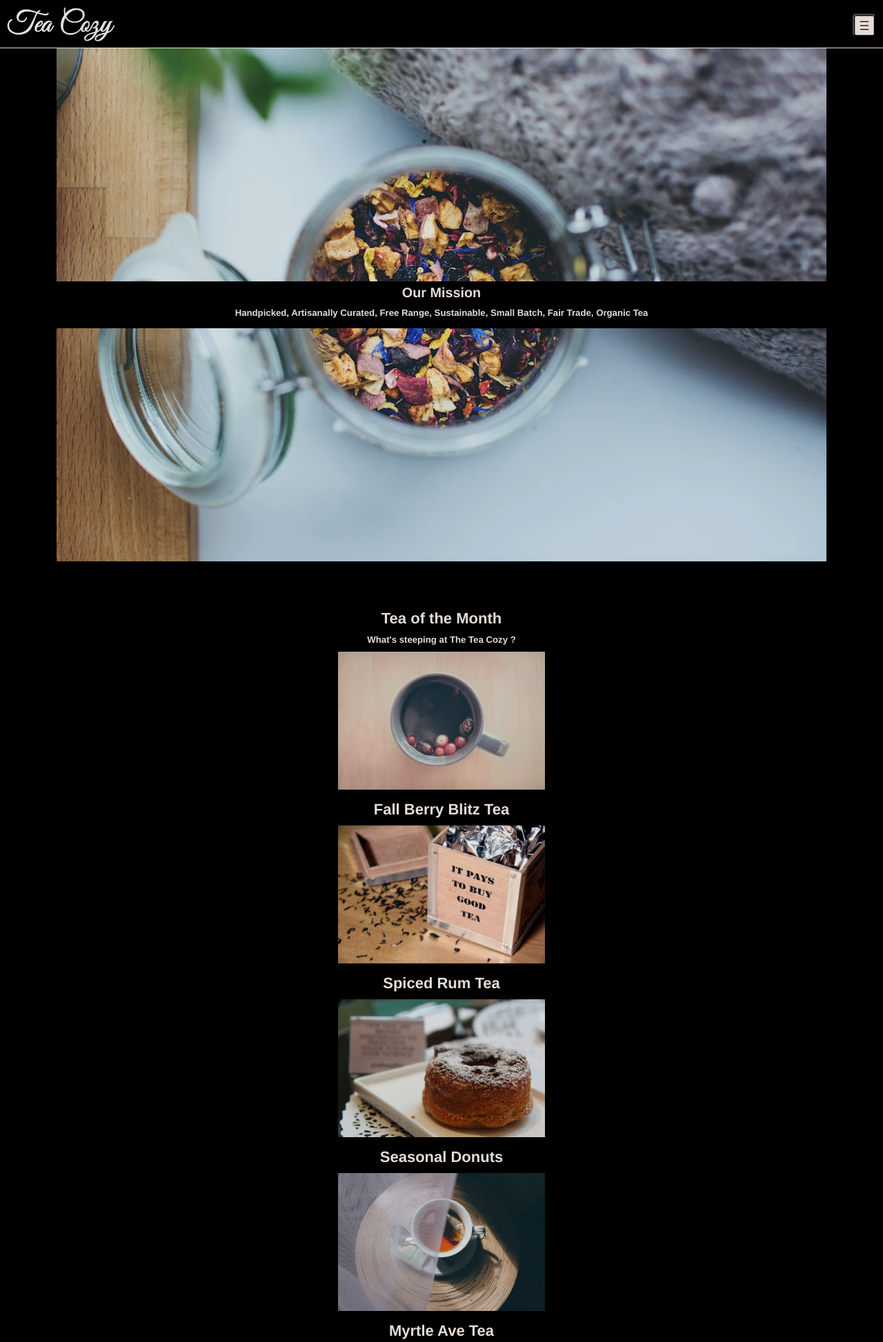
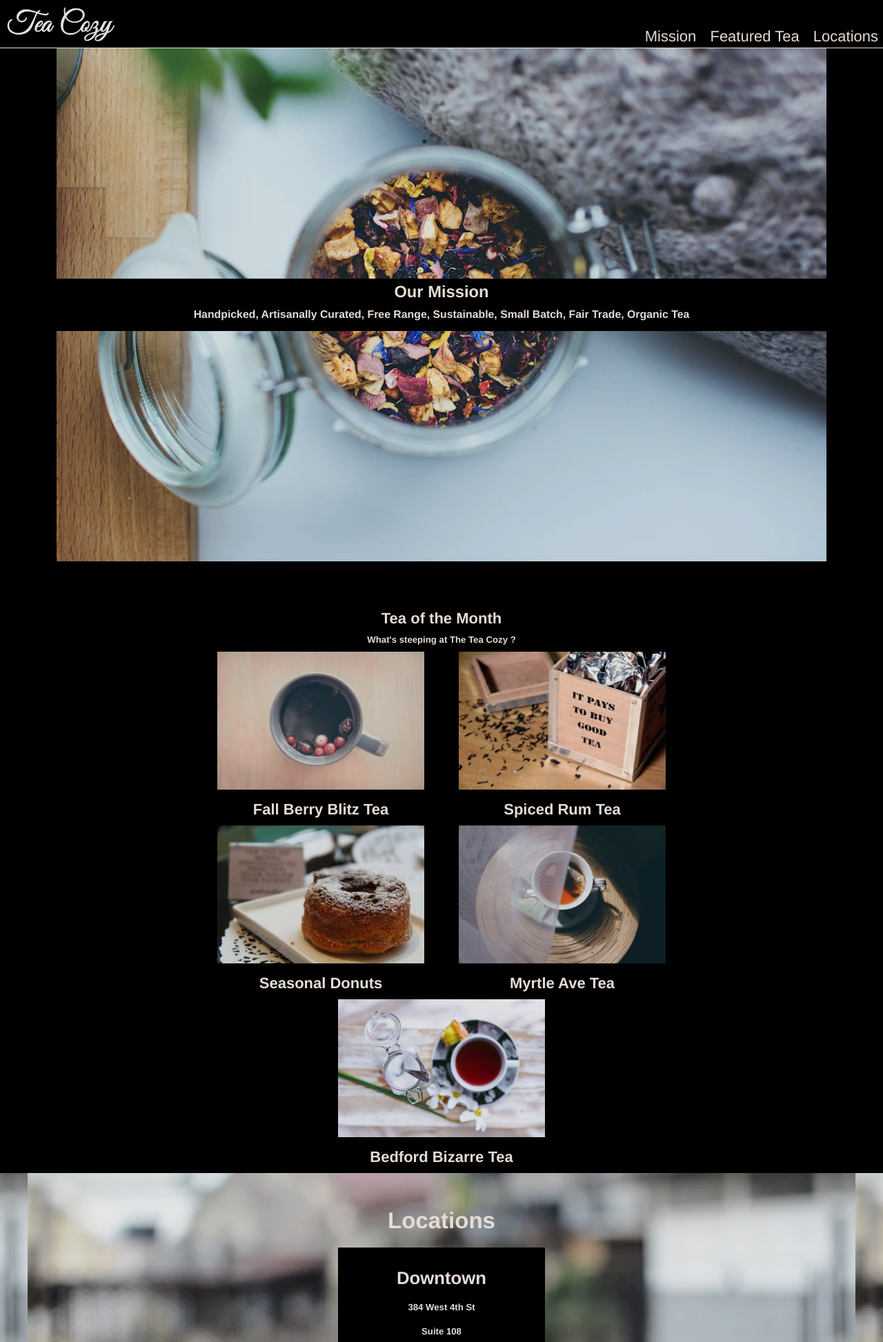
Before and after one commit to BrayanL62/Tea_cozy, a website: page index.html in a window 1280 px wide. Shown: the top 1946 px of the page at 69% size. Drawn offline with nearby package versions, Linux system fonts and the light colour scheme; files that its build step writes are made by us from their sources.

Commit message:
Navbar responsive terminée, main responsive jusqu'à min-width:700px.

```diff
--- a/scss/layout/_responsive.scss
+++ b/scss/layout/_responsive.scss
@@ -1,10 +1,37 @@
+@media screen and (min-width: 600px) {
+    .navbar--btn {
+        display: none;
+    }
+
+    .navbar__ulHidden {
+        display: initial;
+        position: absolute;
+        top: 40px;
+        right: 0;
+    }
+}
+
 @media screen and (min-width: 700px) {
 
+
+
     .header {
+
+        font-size: 1.2em;
 
         &__h4 {
             padding: 10px 0;
             font-size: 1em;
         }
     }
+
+    #featured_tea {
+        max-width: 700px;
+        margin: auto;
+    }
+
+    .carte {
+        flex-direction: row;
+        flex-wrap: wrap;
+    }
 }
```
